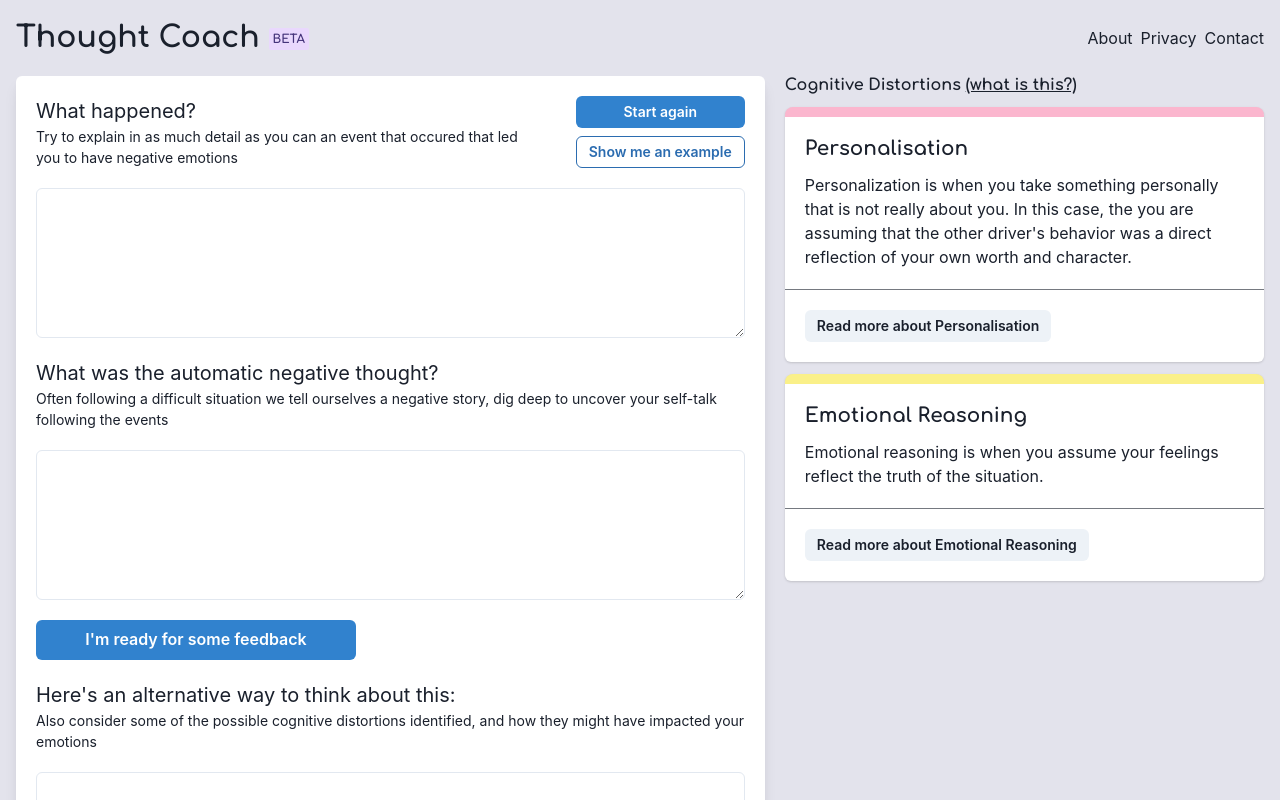
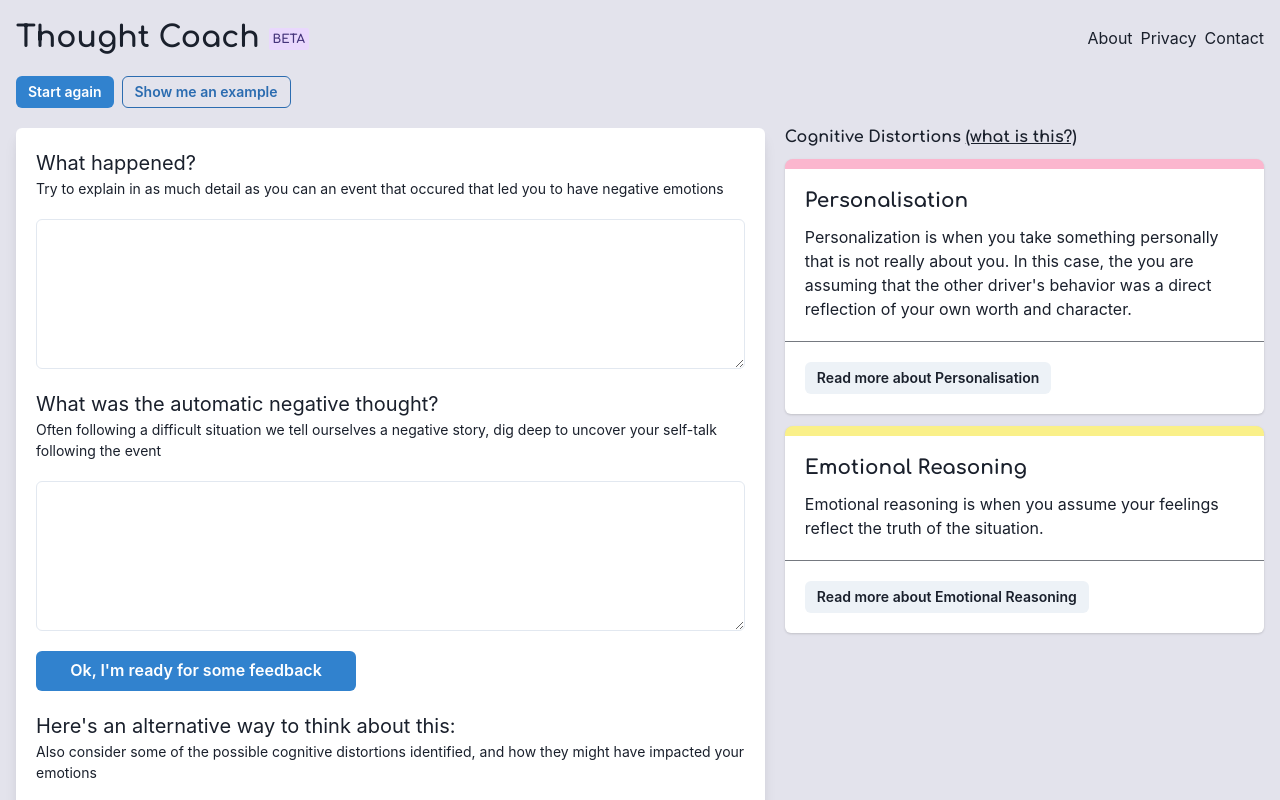
Before and after one commit to mtharrison/thoughtcoach, a Next.js app: page / in a window 1280 px wide. Shown: the top 800 px of the page. Built offline with nearby package versions, Linux system fonts and the light colour scheme.

Commit message:
skeleton

```diff
--- a/src/pages/index.tsx
+++ b/src/pages/index.tsx
@@ -37,9 +37,17 @@ export default function Home() {
         <meta name="viewport" content="width=device-width, initial-scale=1" />
         <link rel="icon" href="/favicon.ico" />
       </Head>
-      <Container maxW="80rem" centerContent>
+      <Container maxW="80rem">
         <Header />
-        <Grid w="100%" templateColumns="60% 1fr" gap={5}>
+        <HStack>
+          <Button colorScheme="blue" size="sm" w="4xs">
+            Start again
+          </Button>
+          <Button variant="outline" colorScheme="blue" size="sm" w="4xs">
+            Show me an example
+          </Button>
+        </HStack>
+        <Grid w="100%" templateColumns="60% 1fr" mt="5" gap={5}>
           <GridItem
             borderRadius="md"
             boxShadow="lg"
@@ -57,20 +65,6 @@ export default function Home() {
                       occured that led you to have negative emotions
                     </Text>
                   </Box>
-                  <Spacer></Spacer>
-                  <Stack>
-                    <Button colorScheme="blue" size="sm" w="4xs">
-                      Start again
-                    </Button>
-                    <Button
-                      variant="outline"
-                      colorScheme="blue"
-                      size="sm"
-                      w="4xs"
-                    >
-                      Show me an example
-                    </Button>
-                  </Stack>
                 </Flex>
               </Box>
               <Textarea minH={150}></Textarea>
@@ -81,12 +75,12 @@ export default function Home() {
                 <Text fontSize="sm">
                   Often following a difficult situation we tell ourselves a
                   negative story, dig deep to uncover your self-talk following
-                  the events
+                  the event
                 </Text>
               </Box>
               <Textarea minH={150}></Textarea>
               <Button colorScheme="blue" size="md" w="xs">
-                I'm ready for some feedback
+                Ok, I'm ready for some feedback
               </Button>
               <Box>
                 <Text fontSize="xl">
```
